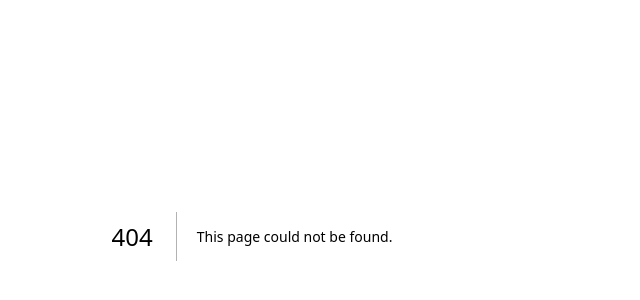
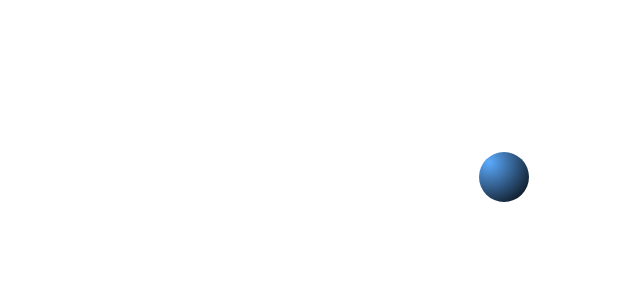
Before and after one commit to cdevelopment010/aim-trainer, a Next.js app: page /initialgame in a window 1280 px wide. Before the commit this address had no page. Shown: the part 164-464 px from the top of the page, without its empty margins (388-1028 px from the left). Built offline with nearby package versions, Linux system fonts and the light colour scheme.

Commit message:
Feat: initial game

```diff
--- /dev/null
+++ b/src/pages/initialgame.js
@@ -0,0 +1,45 @@
+import { useEffect } from "react";
+import style from "../styles/InitialGame.module.css"
+
+const initialGame = () => {
+
+    useEffect(() => {
+        generateBall();
+    },[])
+
+    function generateBall() {
+        const container = document.getElementById("container");
+        const containerRect = container.getBoundingClientRect();
+        // const div = document.createElement("div");
+        const div = document.getElementById("ball");
+        div.style.visibility = "hidden"
+        div.addEventListener("click", removeBall);
+
+        let vLeft = Math.random() * window.innerWidth;
+        let vHeight = Math.random() * window.innerHeight;
+
+        div.style.left = vLeft + "px";
+        div.style.top = vHeight + "px";
+        let divRect = div.getBoundingClientRect()
+        div.style.visibility = "visible";
+
+        if (divRect.bottom > containerRect.bottom) {
+          alert("Off screen");
+        }
+
+      }
+
+      function removeBall() {
+        // console.log(this)
+        // this.remove();
+        generateBall()
+      }
+
+    return (
+        <div id="container" className={style.container}>
+            <div id="ball" className={style.ball}></div>
+        </div>
+    )
+}
+
+export default initialGame;
--- /dev/null
+++ b/src/styles/InitialGame.module.css
@@ -0,0 +1,16 @@
+.container {
+    height: 100vh;
+    width: 100vw;
+    position:relative;
+
+  }
+  .ball {
+    position: absolute;
+    border-radius: 50%;
+    height: 50px;
+    width: 50px;
+    left: 0;
+    top: 0;
+    background: black;
+    background: radial-gradient(circle at 10px 10px, #5cabff, #000);
+  }
--- a/src/styles/globals.css
+++ b/src/styles/globals.css
@@ -1,107 +1,4 @@
-:root {
-  --max-width: 1100px;
-  --border-radius: 12px;
-  --font-mono: ui-monospace, Menlo, Monaco, 'Cascadia Mono', 'Segoe UI Mono',
-    'Roboto Mono', 'Oxygen Mono', 'Ubuntu Monospace', 'Source Code Pro',
-    'Fira Mono', 'Droid Sans Mono', 'Courier New', monospace;
-
-  --foreground-rgb: 0, 0, 0;
-  --background-start-rgb: 214, 219, 220;
-  --background-end-rgb: 255, 255, 255;
-
-  --primary-glow: conic-gradient(
-    from 180deg at 50% 50%,
-    #16abff33 0deg,
-    #0885ff33 55deg,
-    #54d6ff33 120deg,
-    #0071ff33 160deg,
-    transparent 360deg
-  );
-  --secondary-glow: radial-gradient(
-    rgba(255, 255, 255, 1),
-    rgba(255, 255, 255, 0)
-  );
-
-  --tile-start-rgb: 239, 245, 249;
-  --tile-end-rgb: 228, 232, 233;
-  --tile-border: conic-gradient(
-    #00000080,
-    #00000040,
-    #00000030,
-    #00000020,
-    #00000010,
-    #00000010,
-    #00000080
-  );
-
-  --callout-rgb: 238, 240, 241;
-  --callout-border-rgb: 172, 175, 176;
-  --card-rgb: 180, 185, 188;
-  --card-border-rgb: 131, 134, 135;
+* {
+  margin: 0;
+  padding: 0;
 }
-
-@media (prefers-color-scheme: dark) {
-  :root {
-    --foreground-rgb: 255, 255, 255;
-    --background-start-rgb: 0, 0, 0;
-    --background-end-rgb: 0, 0, 0;
-
-    --primary-glow: radial-gradient(rgba(1, 65, 255, 0.4), rgba(1, 65, 255, 0));
-    --secondary-glow: linear-gradient(
-      to bottom right,
-      rgba(1, 65, 255, 0),
-      rgba(1, 65, 255, 0),
-      rgba(1, 65, 255, 0.3)
-    );
-
-    --tile-start-rgb: 2, 13, 46;
-    --tile-end-rgb: 2, 5, 19;
-    --tile-border: conic-gradient(
-      #ffffff80,
-      #ffffff40,
-      #ffffff30,
-      #ffffff20,
-      #ffffff10,
-      #ffffff10,
-      #ffffff80
-    );
-
-    --callout-rgb: 20, 20, 20;
-    --callout-border-rgb: 108, 108, 108;
-    --card-rgb: 100, 100, 100;
-    --card-border-rgb: 200, 200, 200;
-  }
-}
-
-* {
-  box-sizing: border-box;
-  padding: 0;
-  margin: 0;
-}
-
-html,
-body {
-  max-width: 100vw;
-  overflow-x: hidden;
-}
-
-body {
-  color: rgb(var(--foreground-rgb));
-  background: linear-gradient(
-      to bottom,
-      transparent,
-      rgb(var(--background-end-rgb))
-    )
-    rgb(var(--background-start-rgb));
-}
-
-a {
-  color: inherit;
-  text-decoration: none;
-}
-
-@media (prefers-color-scheme: dark) {
-  html {
-    color-scheme: dark;
-  }
-}
```
Also changed, not shown: src/pages/index.js (+2 -94 lines).
